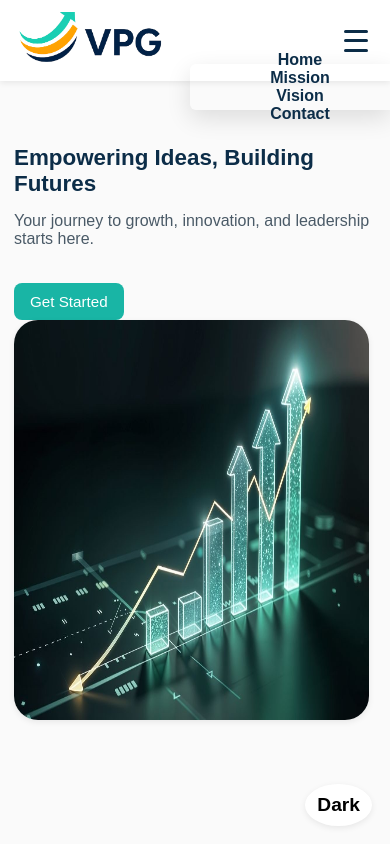
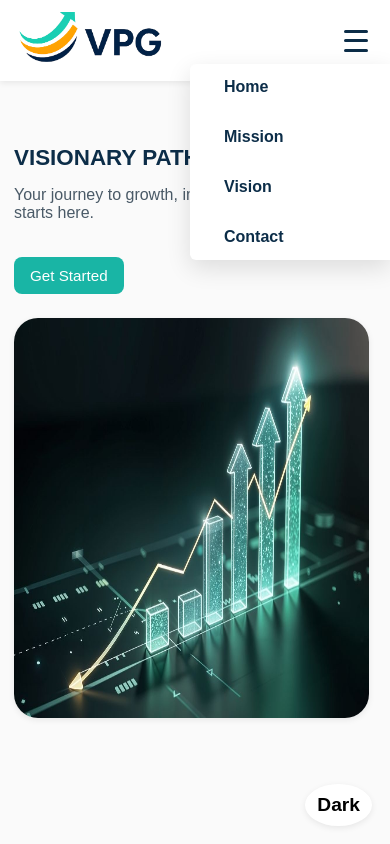
Before and after one commit to Godwill993/VISIONARY-PATH-GROUP, a plain HTML site: page index.html in a window 390 px wide. Both pictures are taken after a click on the element 359 px from the left and 40 px from the top of the page. Drawn offline with Linux system fonts and the light colour scheme.

Commit message:
stable page created

```diff
--- a/index.html
+++ b/index.html
@@ -37,7 +37,7 @@
   <!-- HERO SECTION -->
   <section class="hero">
     <div class="text-path">
-       <h1>Empowering Ideas, Building Futures</h1>
+       <h1>VISIONARY PATH GROUP</h1>
     <p>Your journey to growth, innovation, and leadership starts here.</p>
     <button class="cta">Get Started</button>
     </div>
@@ -71,28 +71,7 @@
       navLinks.classList.toggle("open");
       hamburgerBtn.classList.toggle("active");
       const isOpen = navLinks.classList.contains('open');
-      navLinks.style.overflow = 'hidden';
-      navLinks.style.height = 'fit-content';
 
-
-      if (isOpen) {
-        navLinks.style.maxHeight = navLinks.scrollHeight + 'px';
-        navLinks.style.opacity = '1';
-        navLinks.style.pointerEvents = 'auto';
-        navLinks.style.overflow = 'visible';
-        navLinks.style.display = 'flex';
-        navLinks.style.flexDirection = 'column';
-        navLinks.style.alignItems = 'center';
-        navLinks.style.justifyContent = 'center';
-        navLinks.style.transition = 'max-height 0.3s ease-in-out, opacity 0.3s ease-in-out';
-
-        navLinks.setAttribute('aria-expanded', 'true');
-      } else {
-        navLinks.style.maxHeight = '0';
-        navLinks.style.opacity = '0';
-        navLinks.style.pointerEvents = 'none';
-        navLinks.setAttribute('aria-expanded', 'false');
-      }
     });
   </script>
 
--- a/styles.css
+++ b/styles.css
@@ -277,6 +277,11 @@ border-radius: 5px;
 
   .nav-links.open {
     display: flex;
+    flex-direction: column;
+    background: var(--surface);
+    gap: 32px;
+    transition:all 0.3s ease-in-out;
+
   }
 
   .hamburger {
@@ -288,6 +293,8 @@ border-radius: 5px;
     text-align: left;
     display: flex;
     flex-direction: column;
+    align-items: flex-start;
+    gap: 24px;
 
 
   }
```
